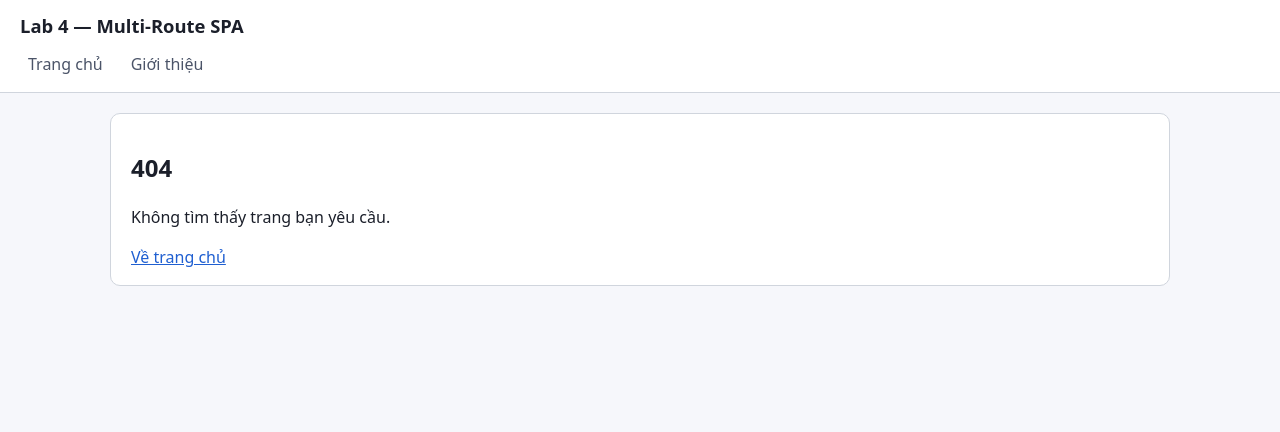
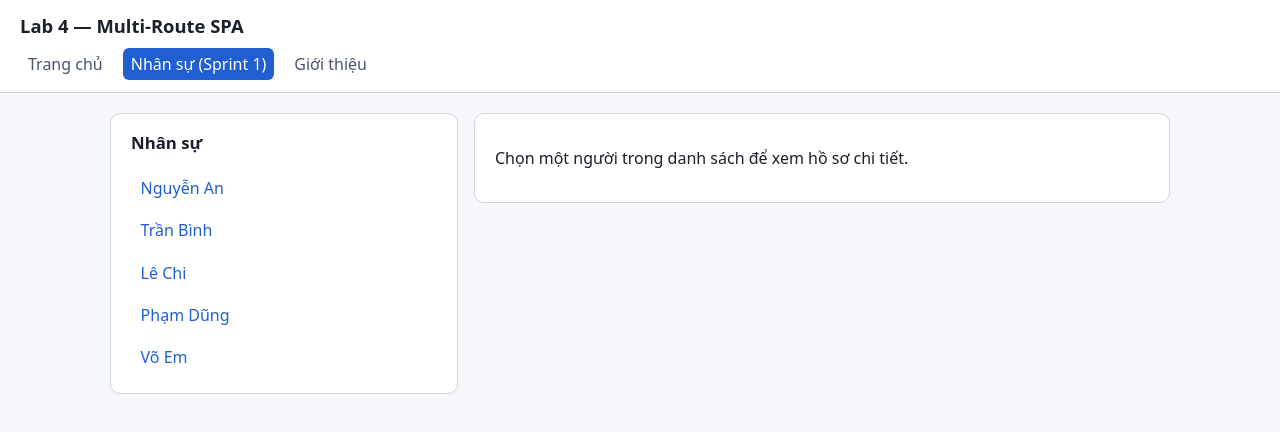
Before and after one commit to khoan2202/MSIS207.R11.CTTT_LAB, a React (Vite) app in the folder 24520851_PhungKhacKhoan_Lab4_Exercise/: page /people in a window 1280 px wide. Before the commit this address had no page. Shown: the top 432 px of the page. Built offline with nearby package versions, Linux system fonts and the light colour scheme.

Commit message:
feat(sprint1): router layout PeopleLayout với sidebar NavLink và Outlet

```diff
--- a/24520851_PhungKhacKhoan_Lab4_Exercise/src/App.jsx
+++ b/24520851_PhungKhacKhoan_Lab4_Exercise/src/App.jsx
@@ -4,6 +4,9 @@ import Layout from "./components/Layout.jsx";
 import Skeleton from "./components/Skeleton.jsx";
 import Home from "./pages/Home.jsx";
 import NotFound from "./pages/NotFound.jsx";
+import PeopleLayout from "./people/PeopleLayout.jsx";
+import PeopleIndex from "./people/PeopleIndex.jsx";
+import { PEOPLE } from "./data/people.js";
 
 // Ex 1.1 — Code-splitting theo route:
 // import() động khiến Vite tách About.jsx ra một chunk JS riêng,
@@ -28,6 +31,10 @@ export default function App() {
             </Suspense>
           }
         />
+        {/* Ex 1.2.2 — Route lồng 2 cấp: /people (layout) -> index */}
+        <Route path="people" element={<PeopleLayout people={PEOPLE} />}>
+          <Route index element={<PeopleIndex />} />
+        </Route>
         <Route path="*" element={<NotFound />} />
       </Route>
     </Routes>
--- a/24520851_PhungKhacKhoan_Lab4_Exercise/src/components/Layout.jsx
+++ b/24520851_PhungKhacKhoan_Lab4_Exercise/src/components/Layout.jsx
@@ -4,6 +4,7 @@ import { NavLink, Outlet } from "react-router";
 // <Outlet /> là "lỗ trống" nơi React Router chèn route con đang khớp URL.
 const NAV_ITEMS = [
   { to: "/", label: "Trang chủ", end: true },
+  { to: "/people", label: "Nhân sự (Sprint 1)" },
   { to: "/about", label: "Giới thiệu" },
 ];
 
--- /dev/null
+++ b/24520851_PhungKhacKhoan_Lab4_Exercise/src/data/people.js
@@ -0,0 +1,9 @@
+// Dữ liệu mẫu (giả lập) cho Master-Detail.
+// id là chuỗi vì useParams() luôn trả về chuỗi — so sánh p.id === id không cần ép kiểu.
+export const PEOPLE = [
+  { id: "p01", name: "Nguyễn An", role: "Frontend Engineer", team: "Web Platform", email: "an.nguyen@example.com" },
+  { id: "p02", name: "Trần Bình", role: "Backend Engineer", team: "API Core", email: "binh.tran@example.com" },
+  { id: "p03", name: "Lê Chi", role: "QA Engineer", team: "Quality", email: "chi.le@example.com" },
+  { id: "p04", name: "Phạm Dũng", role: "DevOps Engineer", team: "Infrastructure", email: "dung.pham@example.com" },
+  { id: "p05", name: "Võ Em", role: "UX Designer", team: "Design System", email: "em.vo@example.com" },
+];
--- /dev/null
+++ b/24520851_PhungKhacKhoan_Lab4_Exercise/src/people/PeopleIndex.jsx
@@ -0,0 +1,8 @@
+// Route index của /people: hiển thị khi chưa chọn ai.
+export default function PeopleIndex() {
+  return (
+    <div className="card">
+      <p>Chọn một người trong danh sách để xem hồ sơ chi tiết.</p>
+    </div>
+  );
+}
--- /dev/null
+++ b/24520851_PhungKhacKhoan_Lab4_Exercise/src/people/PeopleLayout.jsx
@@ -0,0 +1,28 @@
+import { NavLink, Outlet } from "react-router";
+
+// Sprint 1 contract — PeopleLayout: khung Master (sidebar) + Detail (<Outlet />).
+// Danh sách ở bên trái luôn giữ nguyên khi đổi người, chỉ vùng Outlet thay đổi.
+export default function PeopleLayout({ people }) {
+  return (
+    <div className="people-frame">
+      <nav className="sidebar card" aria-label="Danh sách nhân sự">
+        <h2>Nhân sự</h2>
+        <ul>
+          {people.map((p) => (
+            <li key={p.id}>
+              <NavLink
+                to={`/people/${p.id}`}
+                className={({ isActive }) => (isActive ? "active-link" : "link")}
+              >
+                {p.name}
+              </NavLink>
+            </li>
+          ))}
+        </ul>
+      </nav>
+      <section className="content-area" aria-live="polite">
+        <Outlet />
+      </section>
+    </div>
+  );
+}
--- a/24520851_PhungKhacKhoan_Lab4_Exercise/src/style.css
+++ b/24520851_PhungKhacKhoan_Lab4_Exercise/src/style.css
@@ -24,3 +24,13 @@ button:disabled { opacity: 0.55; cursor: not-allowed; }
 .skeleton-title { height: 1.4rem; width: 45%; }
 @keyframes shimmer { to { background-position: -200% 0; } }
 @media (prefers-reduced-motion: reduce) { .skeleton-line { animation: none; } }
+/* Ex 1.2.2 — Master-Detail bằng CSS Grid: cột trái tối thiểu 280px, cột phải gấp đôi */
+.people-frame { display: grid; grid-template-columns: minmax(280px, 1fr) 2fr; gap: 1rem; align-items: start; }
+.sidebar h2 { margin-top: 0; font-size: 1.05rem; }
+.sidebar ul { list-style: none; margin: 0; padding: 0; display: grid; gap: 0.25rem; }
+.sidebar a { display: block; padding: 0.45rem 0.6rem; border-radius: 6px; text-decoration: none; }
+.sidebar a.active-link { background: var(--accent); color: #fff; }
+.person-details { display: grid; grid-template-columns: max-content 1fr; gap: 0.4rem 1rem; margin: 0; }
+.person-details dt { font-weight: 600; color: var(--muted); }
+.person-details dd { margin: 0; }
+@media (max-width: 720px) { .people-frame { grid-template-columns: 1fr; } }
```
Also changed, not shown: 2 other files (tests, documents, lock files or other folders).
